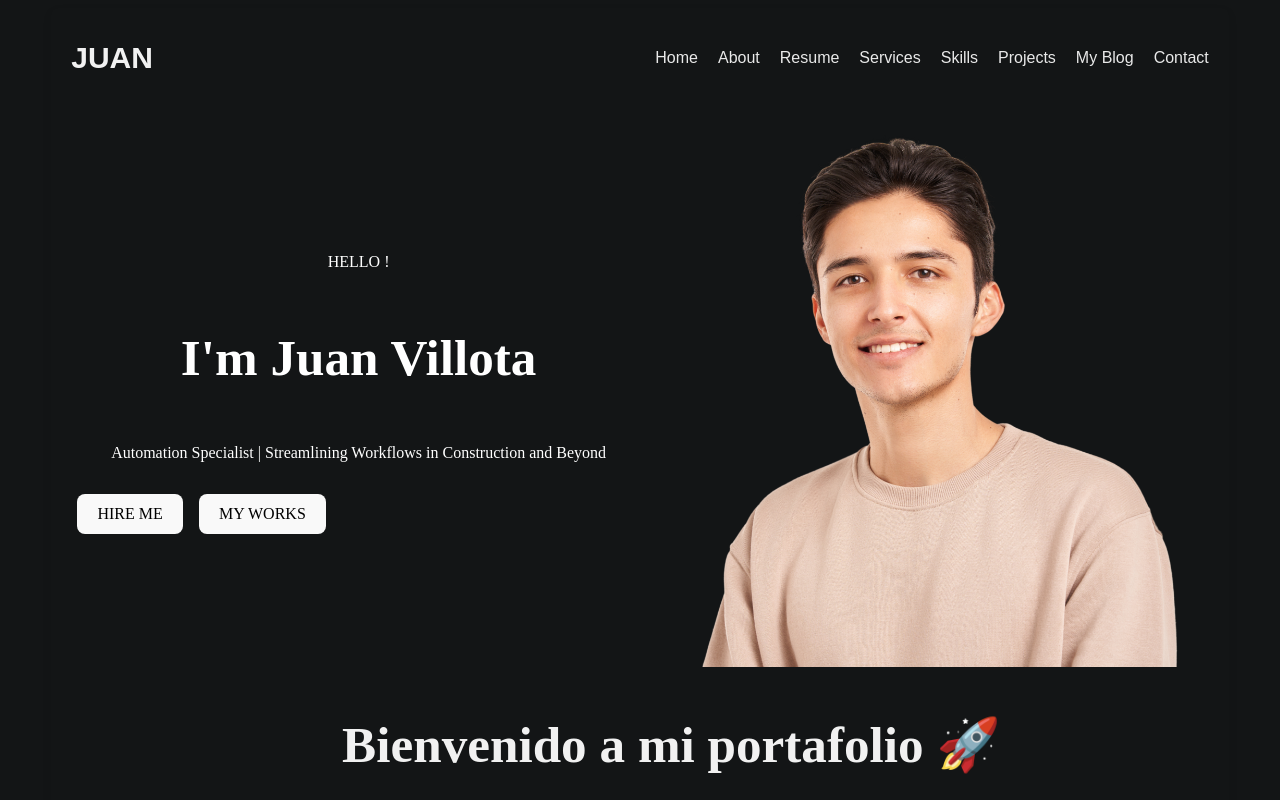
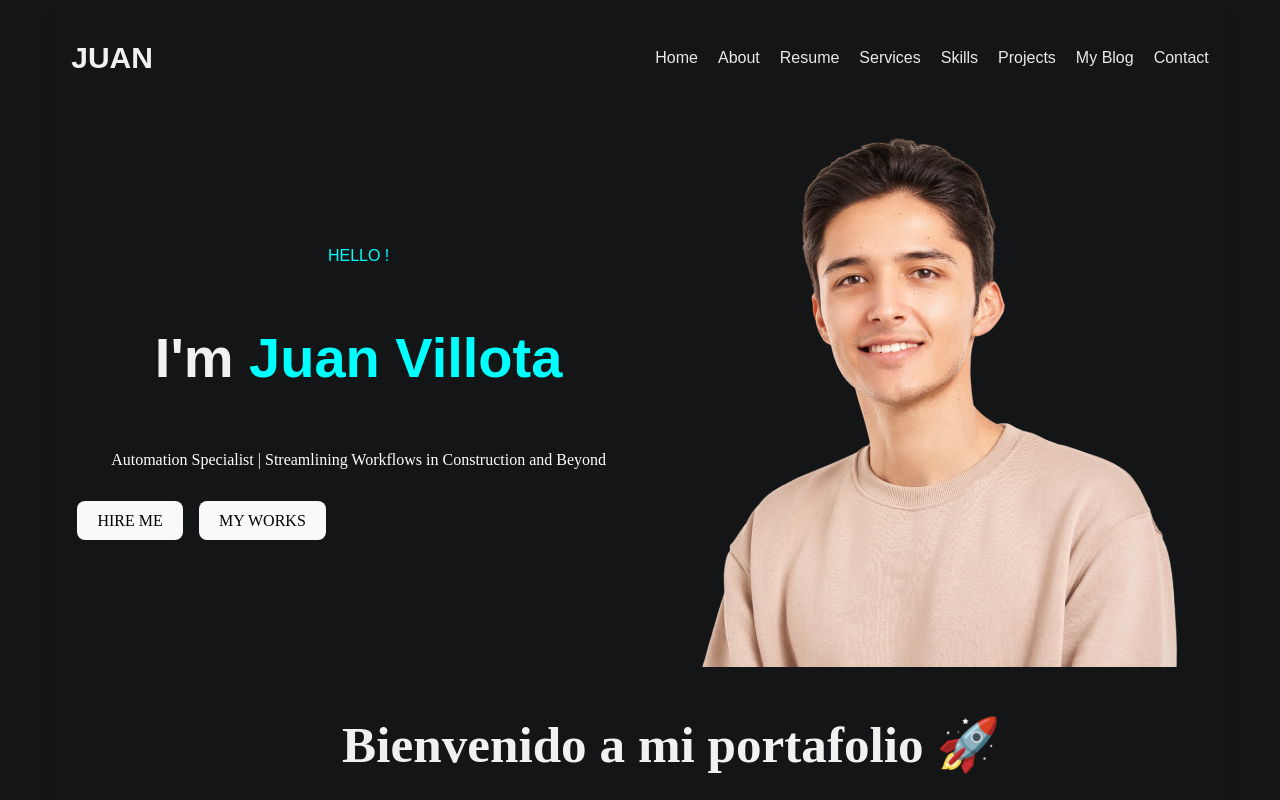
Before and after one commit to juanchovg1/mi-portafolio-frontend, a React (Vite) app: page / in a window 1280 px wide. Shown: the top 800 px of the page. Built offline with nearby package versions, Linux system fonts and the light colour scheme.

Commit message:
Add styling for hello-text and name-text in ProfileSection.css

```diff
--- a/src/components/ProfileSection.jsx
+++ b/src/components/ProfileSection.jsx
@@ -6,9 +6,9 @@ return (
     <section className="profile-section">
     <div className="profile-content">
         <div className="profile-text">
-        <p className="text-teal-400 text-lg">HELLO !</p>
-        <h1 className="text-5xl font-bold mt-2">
-            I'm <span className="text-teal-400">Juan Villota</span>
+        <p className="hello-text">HELLO !</p> {/* Updated class */}
+        <h1 className="name-text">
+            I'm <span className="name-highlight">Juan Villota</span>
         </h1>
         <p className="text-xl mt-4 max-w-xl">
             Automation Specialist | Streamlining Workflows in Construction and Beyond
--- a/src/styles/components/ProfileSection.css
+++ b/src/styles/components/ProfileSection.css
@@ -24,6 +24,24 @@
     flex-direction: column;
     justify-content: center;
     width: 50%;
+}
+
+.hello-text {
+    font-family: 'Poppins', sans-serif;
+    font-weight: 400;
+    font-size: 16px;
+    color: #00FFFF;
+}
+
+.name-text {
+    font-family: 'Poppins', sans-serif;
+    font-weight: 800;
+    font-size: 56px;
+    color: #f1f1f1;
+}
+
+.name-highlight {
+    color: #00FFFF;
 }
 
 .profile-image {
```
